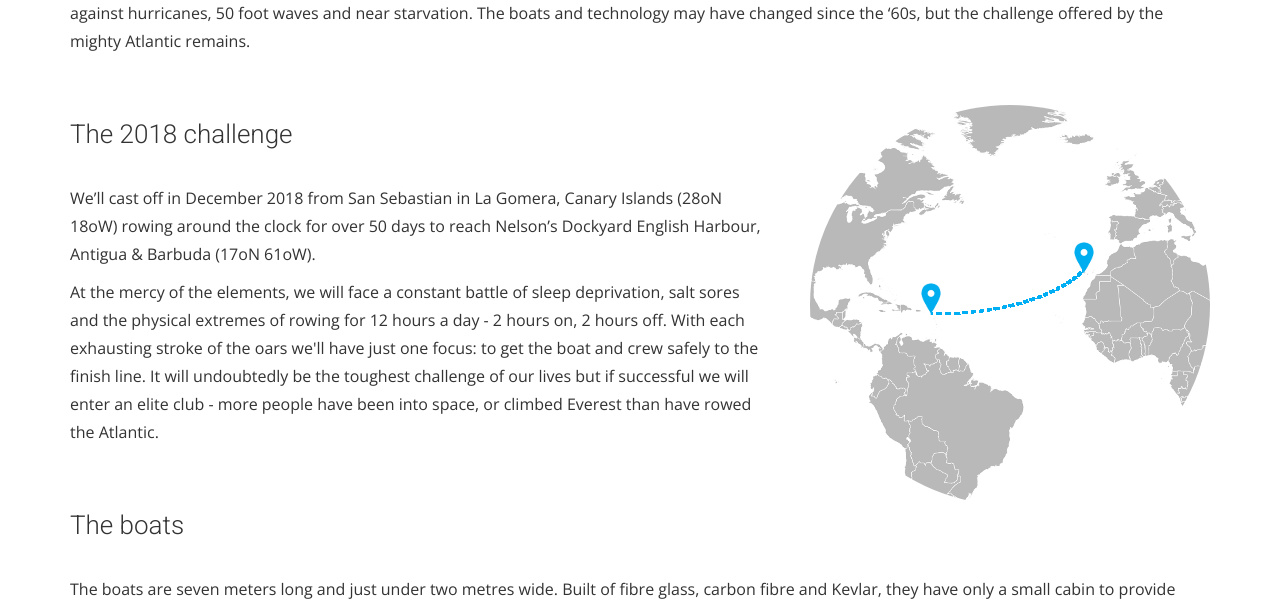
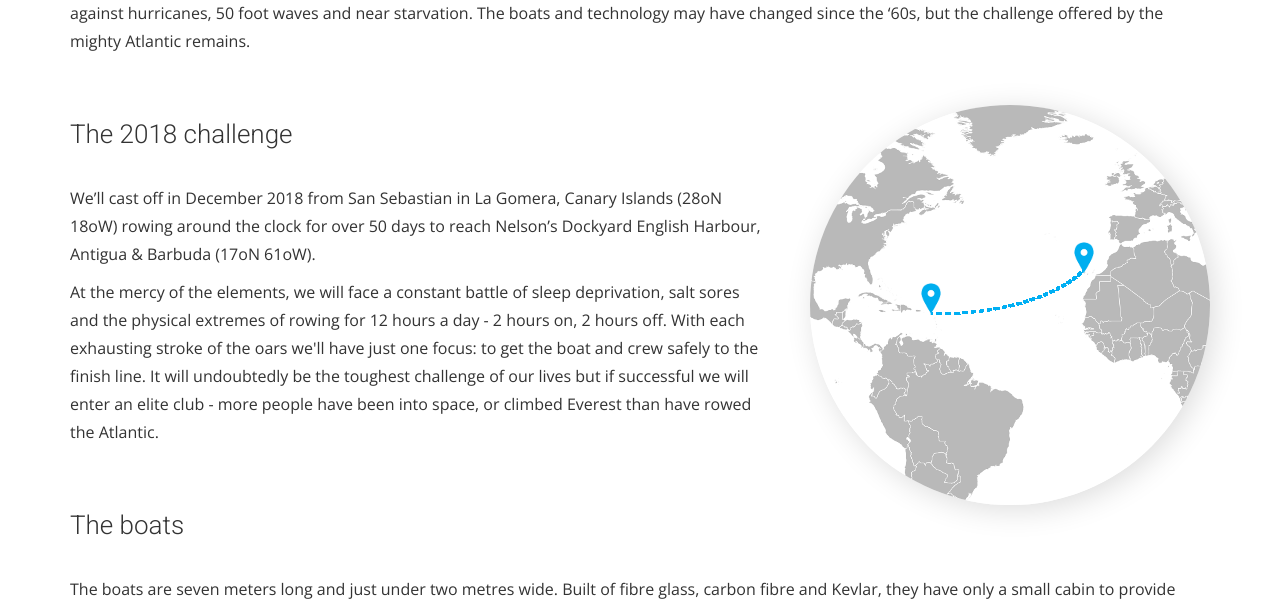
Before and after one commit to statusrow/statusrow.github.io, a Jekyll site: the page built from race.html, in a window 1280 px wide and 1400 px high, scrolled down 662 px. Shown: the part 150-753 px from the top of the window. Built offline with Jekyll 4.4.1, drawn with Linux system fonts in a browser that asks for light colours; nearby versions of some CDN libraries; some web fonts are replaced.

Commit message:
Add box shadow to globe

```diff
--- a/css/style.css
+++ b/css/style.css
@@ -217,6 +217,7 @@
   margin: 40px;
   margin-right: 0;
   max-width: 100%;
+  box-shadow: 5px 5px 30px 0px #ddd;
 }
 #blog-list {
   margin-top: 60px;
```
Also changed, not shown: 1 other file.
